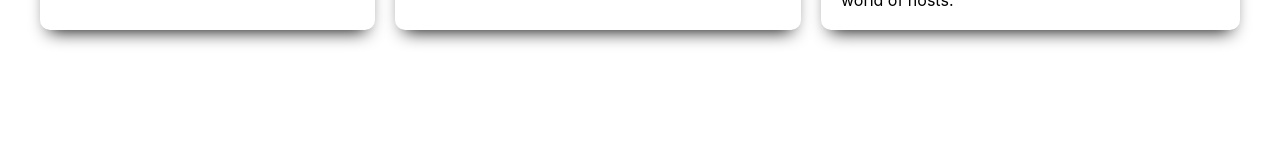
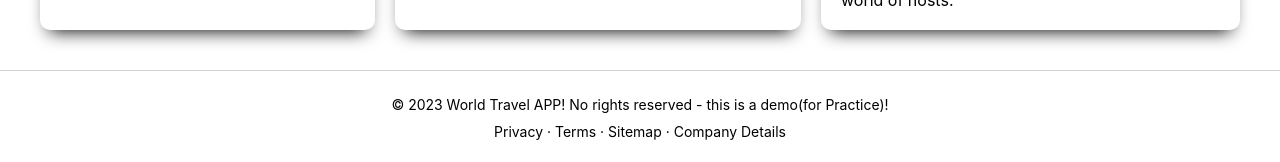
Before and after one commit to Faizan2911/World-Travel, a React (Create React App) app: page / in a window 1280 px wide. Shown: the part 1531-1693 px from the top of the page. Before the commit the page ends 1601 px from the top, so only its background shows below. Built offline with nearby package versions, Linux system fonts and the light colour scheme.

Commit message:
changes in home page

```diff
--- a/src/App.js
+++ b/src/App.js
@@ -2,6 +2,7 @@
 import './App.css';
 import Header from './component/Header';
 import Home from './component/Home';
+import Footer from './component/Footer';
 
 function App() {
   return (
@@ -9,6 +10,7 @@ function App() {
 
       <Header />
       <Home />
+      <Footer />
 
     </div>
   );
--- /dev/null
+++ b/src/component/Footer.css
@@ -0,0 +1,11 @@
+.footer{
+    border-top: 1px solid lightgray;
+    padding: 20px;
+    background-color: white;
+    text-align: center;
+}
+
+.footer > p {
+    padding: 5px;
+    font-size: 14px;
+}
--- /dev/null
+++ b/src/component/Footer.js
@@ -0,0 +1,13 @@
+import React from 'react'
+import './Footer.css'
+
+function Footer() {
+    return (
+        <div className='footer'>
+            <p>© 2023 World Travel APP! No rights reserved - this is a demo(for Practice)!</p>
+            <p>Privacy · Terms · Sitemap · Company Details</p>
+        </div>
+    )
+}
+
+export default Footer
```
